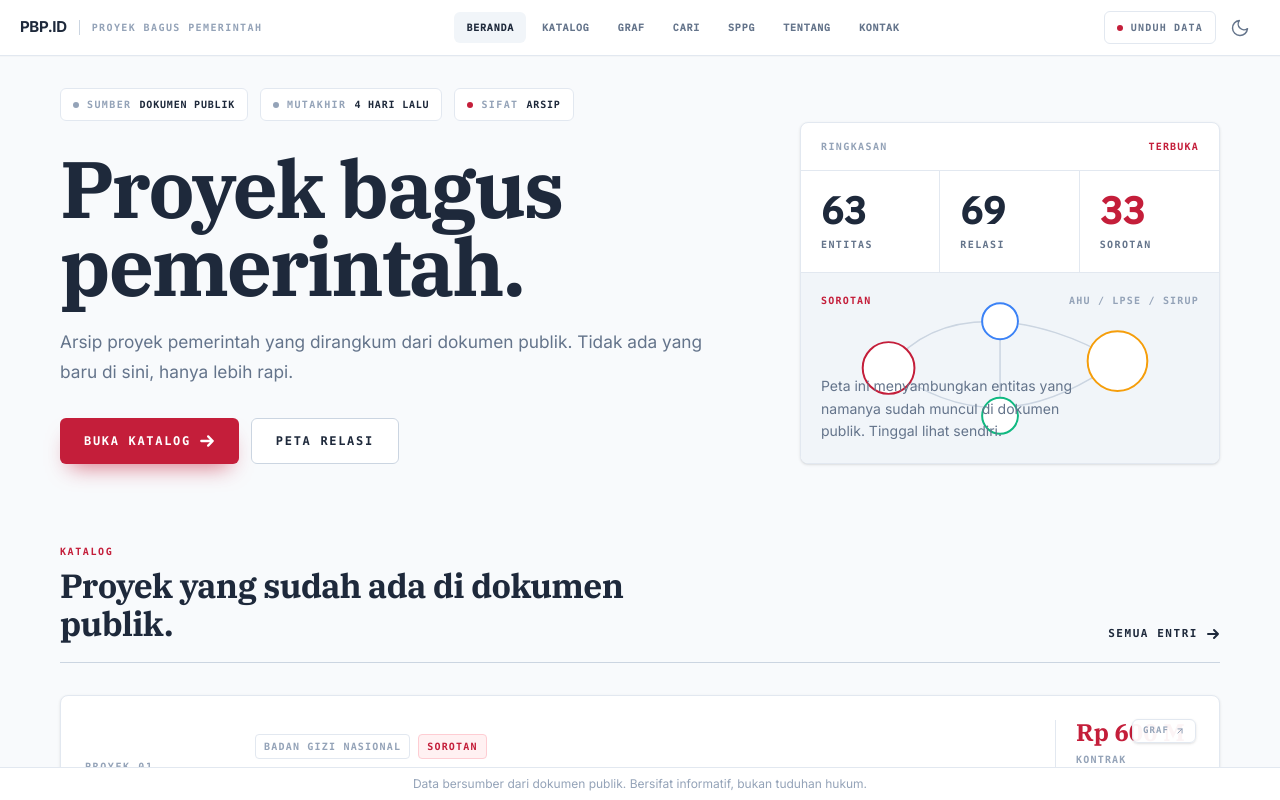
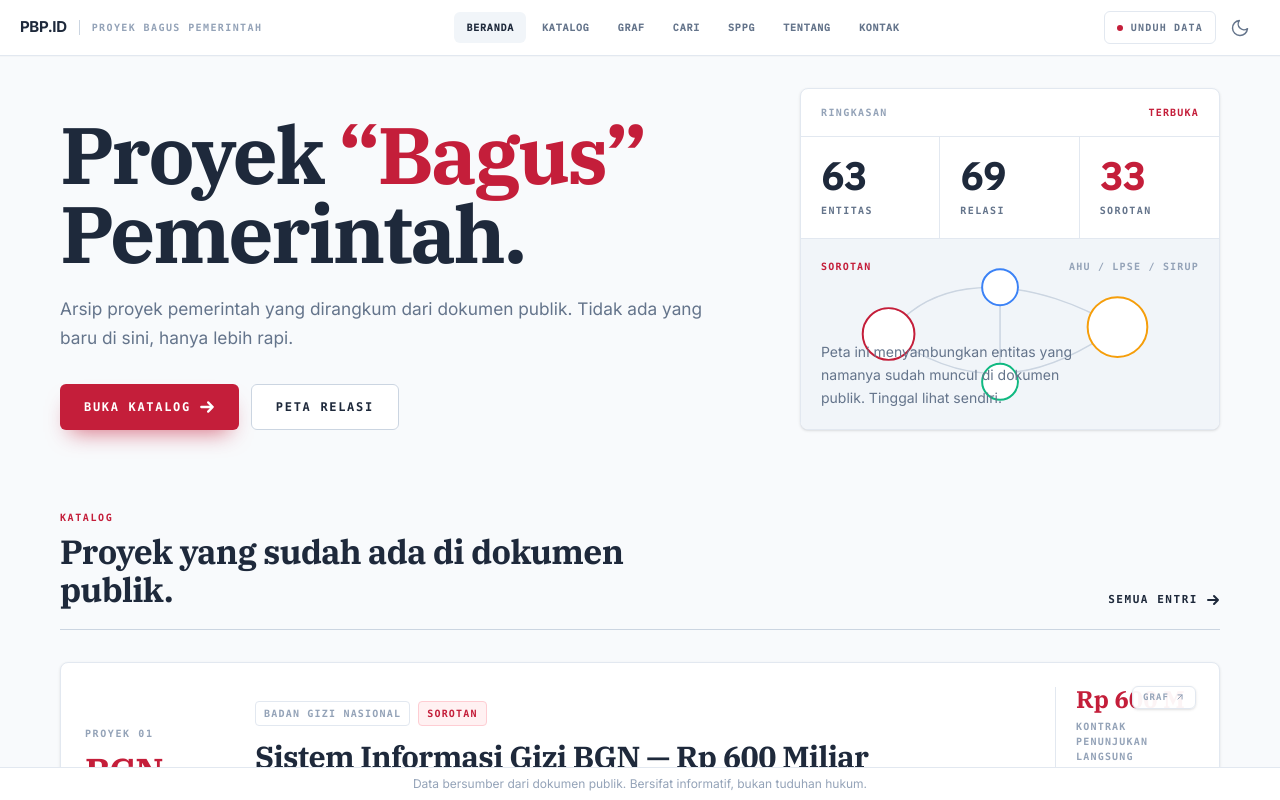
Before and after one commit to afoxyze/bgnmbgkmp-jelek, a Next.js app in the folder frontend/: page / in a window 1280 px wide. Built offline with nearby package versions, Linux system fonts and the light colour scheme.

Commit message:
copy: highlight Bagus in red quotes in hero H1, drop meta pills

```diff
--- a/frontend/app/page.tsx
+++ b/frontend/app/page.tsx
@@ -5,7 +5,6 @@ import type { Metadata } from "next";
 import { SITE_CONFIG } from "@/lib/constants";
 import { getDossierSummaries } from "@/lib/dossier";
 import { DossierIndexCard } from "@/components/dossier/DossierIndexCard";
-import { timeAgoId, formatIsoDateId } from "@/lib/format";
 
 export const metadata: Metadata = {
   title: SITE_CONFIG.NAME_LONG,
@@ -28,7 +27,6 @@ function LandingPage({ stats }: LandingPageProps) {
   const totalEntitas = stats?.TOTAL_ENTITIES ?? 0;
   const totalRelasi = stats?.TOTAL_RELATIONS ?? 0;
   const totalRedFlags = stats?.TOTAL_RED_FLAGS ?? 0;
-  const latestUpdate = stats?.LATEST_UPDATE ?? "2026-04-18";
 
   // JSON-LD: WebSite + Organization for search engines
   const siteSchema = {
@@ -69,7 +67,6 @@ function LandingPage({ stats }: LandingPageProps) {
           totalEntitas={totalEntitas}
           totalRelasi={totalRelasi}
           totalRedFlags={totalRedFlags}
-          latestUpdate={latestUpdate}
         />
         <InvestigationsSection />
         <OpenDataBand />
@@ -84,25 +81,17 @@ interface HeroSectionProps {
   totalEntitas: number;
   totalRelasi: number;
   totalRedFlags: number;
-  latestUpdate: string;
 }
 
 function HeroSection({
   totalEntitas,
   totalRelasi,
   totalRedFlags,
-  latestUpdate,
 }: HeroSectionProps) {
   return (
     <section className="pb-14 md:pb-20">
       <div className="grid grid-cols-1 lg:grid-cols-[minmax(0,1fr)_420px] gap-8 lg:gap-12 items-end">
         <div>
-          <div className="flex flex-wrap gap-3 mb-7">
-            <MetaPill label="Sumber" value="Dokumen publik" />
-            <MetaPill label="Mutakhir" value={timeAgoId(latestUpdate)} title={formatIsoDateId(latestUpdate)} />
-            <MetaPill label="Sifat" value="Arsip" danger />
-          </div>
-
           <h1
             style={{
               fontFamily: "'IBM Plex Serif', 'Georgia', serif",
@@ -115,7 +104,7 @@ function HeroSection({
               maxWidth: "820px",
             }}
           >
-            Proyek bagus pemerintah.
+            Proyek <span style={{ color: "var(--accent-danger)" }}>&ldquo;Bagus&rdquo;</span> Pemerintah.
           </h1>
 
           <p
@@ -168,33 +157,6 @@ function HeroSection({
         </aside>
       </div>
     </section>
-  );
-}
-
-function MetaPill({
-  label,
-  value,
-  danger = false,
-  title,
-}: {
-  label: string;
-  value: string;
-  danger?: boolean;
-  title?: string;
-}) {
-  return (
-    <div
-      className="inline-flex items-center gap-2 rounded-md border border-[var(--border-base)] bg-[var(--bg-surface)] px-3 py-2"
-      title={title}
-    >
-      <span className={`h-1.5 w-1.5 rounded-full ${danger ? "bg-[var(--accent-danger)]" : "bg-[var(--text-tertiary)]"}`} />
-      <span className="font-mono text-[10px] font-bold uppercase tracking-[0.14em] text-[var(--text-tertiary)]">
-        {label}
-      </span>
-      <span className="font-mono text-[10px] font-bold uppercase tracking-[0.08em] text-[var(--text-primary)]">
-        {value}
-      </span>
-    </div>
   );
 }
 
```
